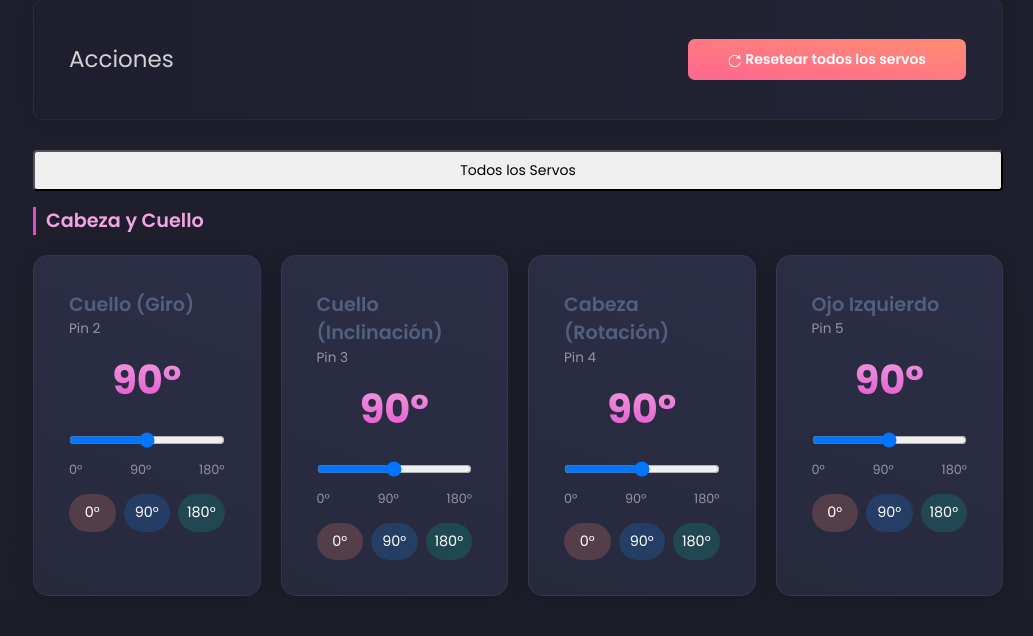
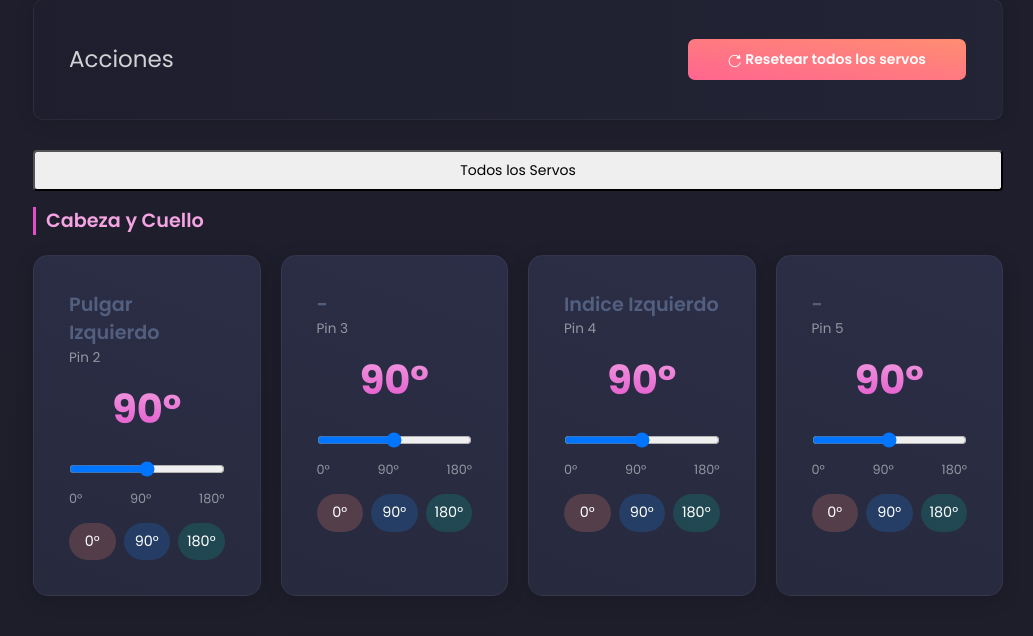
Before and after one commit to Chelqq/Scarlet-witch-project, a Flask app: page /index in a window 1280 px wide. Shown: the part 1311-1947 px from the top of the page, without its empty margins (247-1280 px from the left). Run offline with Flask 2, Linux system fonts and the light colour scheme; the visitor is signed in with stand-in values (Sample User, id 1); parts of the project's set-up code (start-up, migrations or seed data) failed here and were passed over; some libraries are stand-ins or nearby versions.

Commit message:
Actualizar la inicialización de Serial3 en MEGA2560.ino y corregir nombres de servos en index.html

```diff
--- a/apps/templates/home/index.html
+++ b/apps/templates/home/index.html
@@ -692,10 +692,10 @@
 
     // Nombres descriptivos de servos
     const servoNames = {
-        2: "Cuello (Giro)",
-        3: "Cuello (Inclinación)",
-        4: "Cabeza (Rotación)",
-        5: "Ojo Izquierdo",
+        2: "Pulgar Izquierdo",
+        3: "-",
+        4: "Indice Izquierdo",
+        5: "-",
         6: "Ojo Derecho",
         7: "Mandíbula",
         8: "Hombro Izq (Rotación)",
```
Also changed, not shown: 2 other files.
